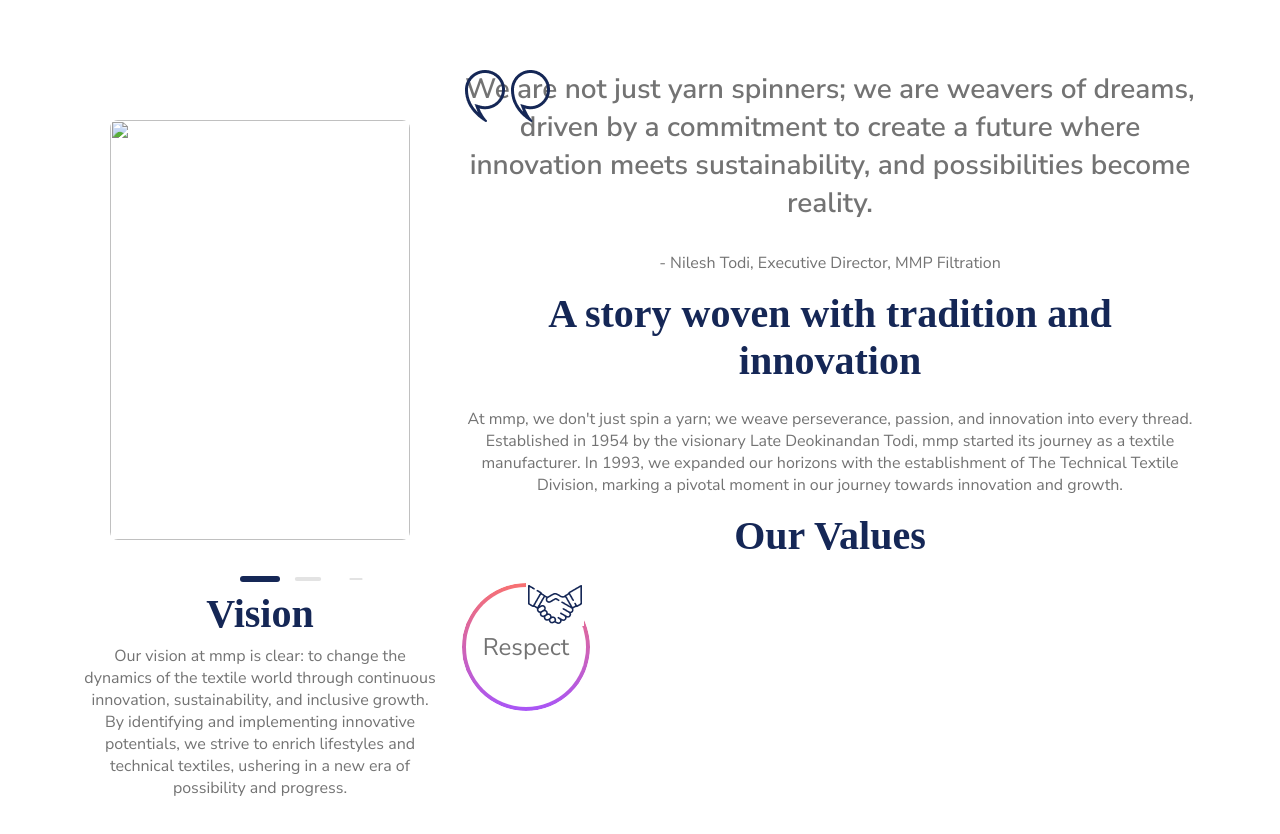
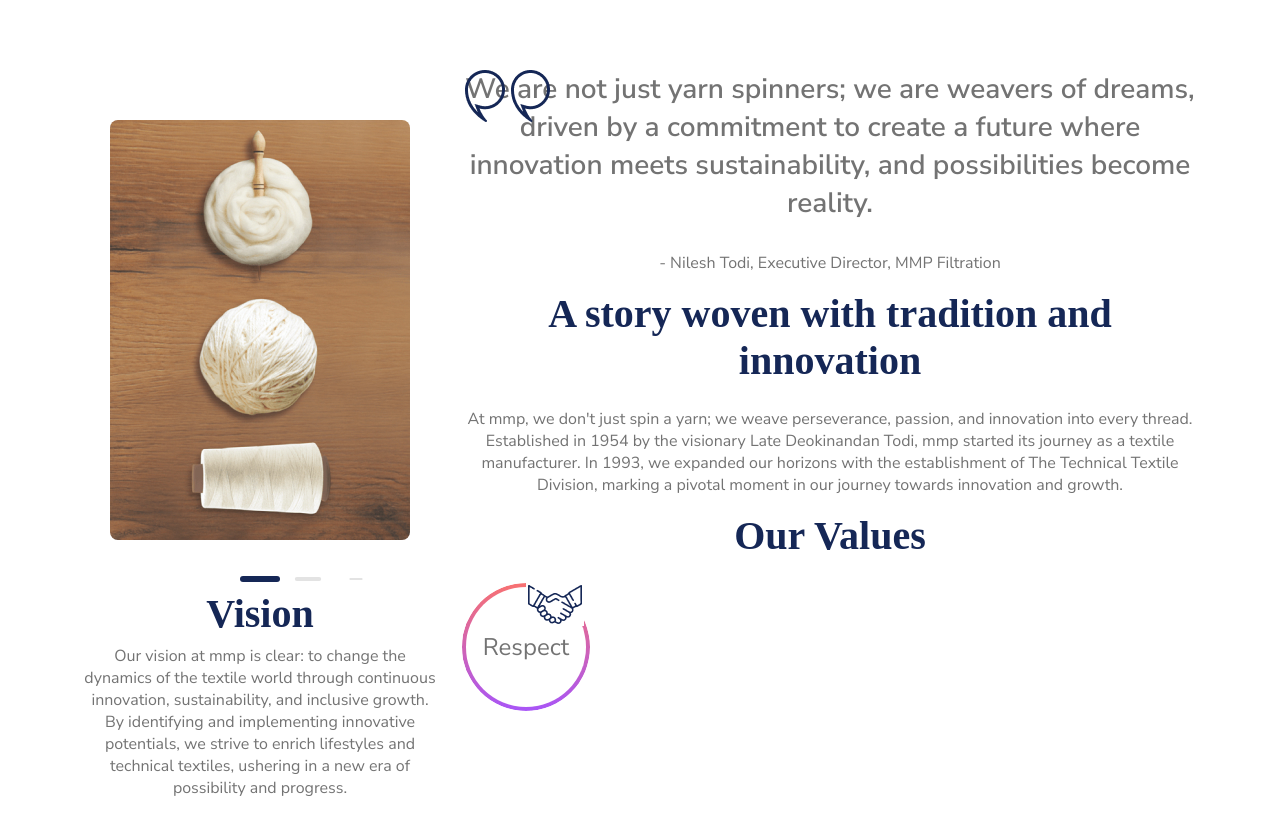
Before and after one commit to YatharthaMittal/kc_mmp, a plain HTML site: page index.html in a window 1280 px wide. Shown: the part 2940-3774 px from the top of the page. Drawn offline with nearby package versions, Linux system fonts and the light colour scheme; a web font is replaced by a local one.

Commit message:
Update index.html

```diff
--- a/index.html
+++ b/index.html
@@ -190,7 +190,7 @@
                             <div class="swiper aboutmySwiper">
                                 <div class="swiper-wrapper">
                                     <div class="swiper-slide">
-                                        <img src=".images/about_slider.png" alt="">
+                                        <img src="./images/about_slider.png" alt="">
                                     </div>
                                     <div class="swiper-slide">
                                         <img src="./images/about_slider.png" alt="">
```
